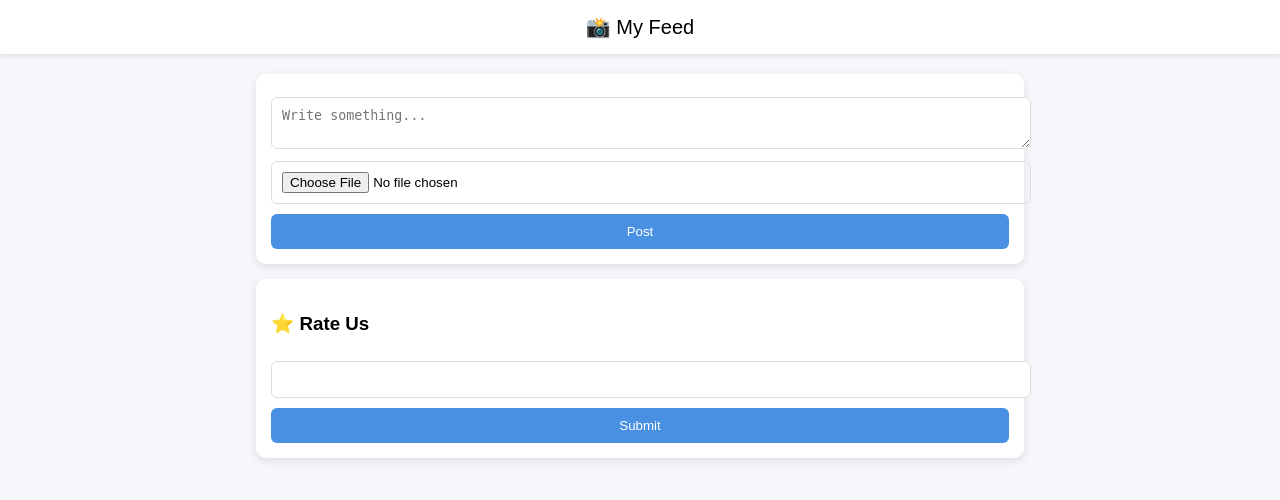
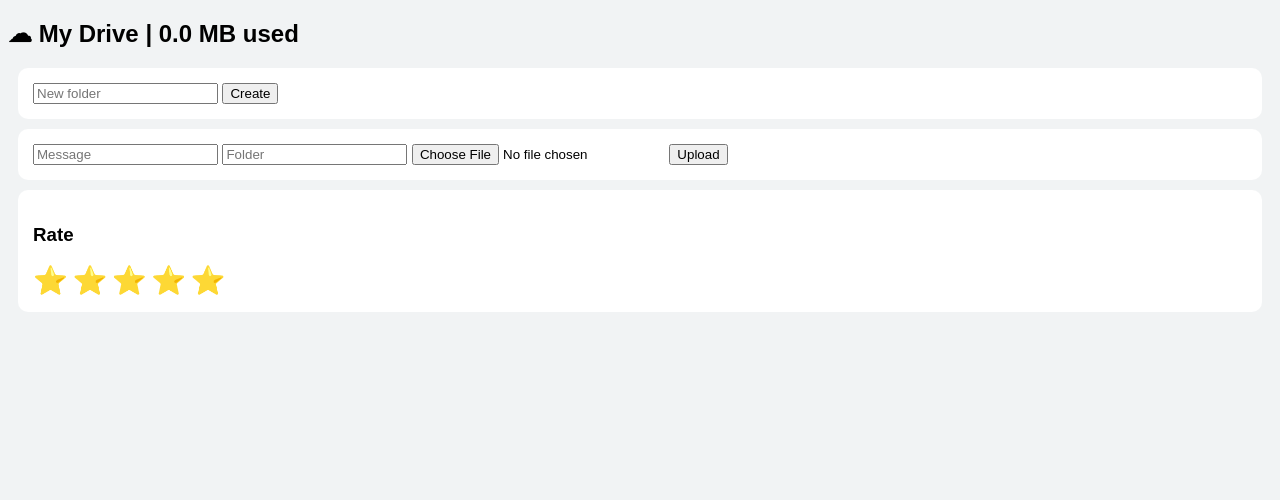
Before and after one commit to duniaparnasomarouthu-creator/quickshare, a Flask app: page /dashboard in a window 1280 px wide. Shown: the top 500 px of the page. Run offline with Flask 3, Linux system fonts and the light colour scheme; the visitor is signed in with stand-in values (Sample User, id 1); data that the repository does not hold is empty.

Commit message:
Update dashboard.html

```diff
--- a/templates/dashboard.html
+++ b/templates/dashboard.html
@@ -1,100 +1,62 @@
 <!DOCTYPE html>
 <html>
 <head>
-    <title>Dashboard</title>
-
 <style>
-        body {
-            margin: 0;
-            font-family: Arial;
-            background: #f5f7fa;
-        }
-
-        .header {
-            background: white;
-            padding: 15px;
-            text-align: center;
-            font-size: 20px;
-            box-shadow: 0 2px 5px rgba(0,0,0,0.1);
-        }
-
-        .container {
-            width: 60%;
-            margin: auto;
-            margin-top: 20px;
-        }
-
-        .card {
-            background: white;
-            padding: 15px;
-            margin-bottom: 15px;
-            border-radius: 10px;
-            box-shadow: 0 3px 10px rgba(0,0,0,0.1);
-        }
-
-        textarea, input {
-            width: 100%;
-            padding: 10px;
-            margin-top: 8px;
-            border: 1px solid #ddd;
-            border-radius: 6px;
-        }
-
-        button {
-            width: 100%;
-            margin-top: 10px;
-            padding: 10px;
-            background: #4a90e2;
-            color: white;
-            border: none;
-            border-radius: 6px;
-            cursor: pointer;
-        }
-
-        img {
-            width: 100%;
-            margin-top: 10px;
-            border-radius: 8px;
-        }
+body {font-family:Arial; background:#f1f3f4;}
+.card {background:white; padding:15px; margin:10px; border-radius:10px;}
+.stars span {font-size:28px; cursor:pointer;}
 </style>
 </head>
 
 <body>
 
-<div class="header">📸 My Feed</div>
+<h2>☁ My Drive | {{ storage_mb }} MB used</h2>
 
-<div class="container">
-
-    <!-- POST -->
 <div class="card">
-        <form action="/upload" method="post" enctype="multipart/form-data">
-            <textarea name="message" placeholder="Write something..."></textarea>
-            <input type="file" name="file">
-            <button type="submit">Post</button>
+<form action="/create_folder" method="post">
+<input name="folder" placeholder="New folder">
+<button>Create</button>
 </form>
 </div>
 
-    <!-- POSTS -->
+<div class="card">
+<form action="/upload" method="post" enctype="multipart/form-data">
+<input name="message" placeholder="Message">
+<input name="folder" placeholder="Folder">
+<input type="file" name="file">
+<button>Upload</button>
+</form>
+</div>
+
+<div class="card">
+<h3>Rate</h3>
+<form id="ratingForm" action="/rate" method="post">
+<input type="hidden" name="rating" id="ratingValue">
+<div class="stars">
+<span onclick="rate(1)">⭐</span>
+<span onclick="rate(2)">⭐</span>
+<span onclick="rate(3)">⭐</span>
+<span onclick="rate(4)">⭐</span>
+<span onclick="rate(5)">⭐</span>
+</div>
+</form>
+</div>
+
 {% for p in posts %}
 <div class="card">
-        <p>{{ p[1] }}</p>
-
+<p>{{ p[1] }} ({{ p[2] }})</p>
 {% if p[0] %}
-            <img src="/static/uploads/{{ p[0] }}">
+<img src="/static/uploads/{{ p[0] }}" width="150">
 {% endif %}
 </div>
 {% endfor %}
 
-    <!-- RATE -->
-    <div class="card">
-        <form action="/rate" method="post">
-            <h3>⭐ Rate Us</h3>
-            <input type="number" name="rating" min="1" max="5">
-            <button type="submit">Submit</button>
-        </form>
-    </div>
-
-</div>
+<script>
+function rate(v){
+document.getElementById("ratingValue").value=v;
+document.getElementById("ratingForm").submit();
+}
+</script>
 
 </body>
 </html>
```
Lines whose indentation alone changed are shown as unchanged.
